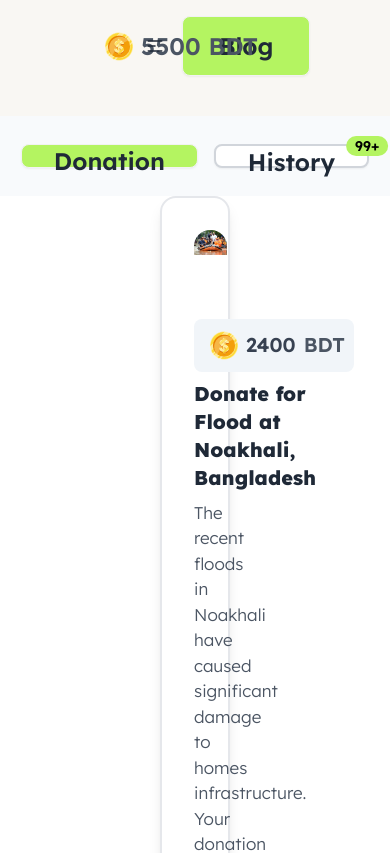
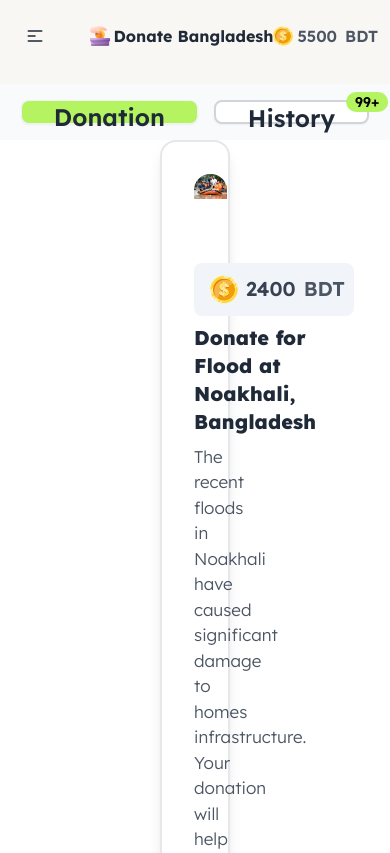
Before and after one commit to Developer-Jaber/donate-for-bangladesh, a plain HTML site: page index.html in a window 390 px wide. Shown: the top 853 px of the page. Drawn offline with nearby package versions, Linux system fonts and the light colour scheme.

Commit message:
added responsive behevier for header for mobile learge section

```diff
--- a/index.html
+++ b/index.html
@@ -37,7 +37,7 @@
      <header class="sticky top-0 z-40">
         <!-- added navber -->
          <nav class="">
-            <div class="navbar bg-header pt-4 pb-10 px-32">
+            <div class="navbar bg-header pt-3 pb-6 md:px-32">
                 <!-- Nav Start -->
                 <div class="navbar-start">
                   <div class="dropdown">
@@ -69,29 +69,29 @@
                       <li><a>Item 3</a></li>
                     </ul>
                   </div>
-                  <a id="blog-button" class="btn px-9 h-[60px] text-2xl bg-btn-green font-semi-bold">
+                  <a id="blog-button" class="btn hidden sm:flex  px-9 h-[60px] text-2xl bg-btn-green font-semi-bold">
                     Blog
                   </a>
                 </div>
 
                 <!-- Nav Center -->
-                <div class="navbar-center hidden lg:flex">
-                  <img class="mx-2 w-[55px]" src="./assets/logo.png" alt="">
-                  <h1 class="mx-2 text-2xl font-bold">Donate Bangladesh</h1>
+                <div class="navbar-center flex">
+                  <img class="mx-0 lg:mx-2 w-[20px] lg:w-[55px]" src="./assets/logo.png" alt="">
+                  <h1 class="mx-1 lg:mx-2 mr-5 md:mr-0 text-md lg:text-2xl font-bold">Donate Bangladesh</h1>
                 </div>
 
                 <!-- Nav End -->
                 <div class="navbar-end">
-                  <img class="mx-1 w-8" src="./assets/coin.png" alt="">
-                  <h1 id="my-current-ballence" class="mx-1 text-2xl font-semibold text-gray-600">5500</h1>
-                  <h1 class="mx-1 text-2xl font-semibold text-gray-600">BDT</h1>
+                  <img class="mx-0 lg:mx-1 w-5 lg:w-8" src="./assets/coin.png" alt="">
+                  <h1 id="my-current-ballence" class="mx-1 text-md lg:text-2xl font-semibold text-gray-600">5500</h1>
+                  <h1 class="mx-1 text-md lg:text-2xl font-semibold text-gray-600">BDT</h1>
                 </div>
               </div>
          </nav>
 
 
         <!-- added hero section -->
-         <section class="flex justify-center py-7 bg-slate-50 ">
+         <section class="flex justify-center py-4 bg-slate-50 ">
             <button id="donation-sec-btn" class="btn btn-xs lg:btn-lg mx-2 bg-btn-green px-8 text-2xl">Donation</button>
             <button id="history-sec-btn" class="btn btn-xs lg:btn-lg mx-2 bg-white px-8 text-2xl border-2 border-gray-300 indicator">
               <span class="indicator-item badge badge-secondary bg-btn-green border-0 text-black">99+</span>
--- a/js/index.js
+++ b/js/index.js
@@ -35,7 +35,7 @@ document.getElementById('donate-btn-1').addEventListener('click',function(){
             return
         }else if(newDonateAmountCard1 > myCurrentBallance){
             alert("You don't have enugh ballance!!!");
-        }else if(newDonateAmountCard1 === 0){
+        }else if(newDonateAmountCard1 < 0){
             alert('The donate amount is not valid!!')
         }else if(newDonateAmountCard1 === 0){
             alert('The donate amount is not valid!!')
@@ -88,7 +88,7 @@ document.getElementById('donate-btn-1').addEventListener('click',function(){
             return
         }else if(newDonateAmountCard2 > myCurrentBallance){
             alert("You don't have enugh ballance!!!");
-        }else if(newDonateAmountCard2 === 0){
+        }else if(newDonateAmountCard2 < 0){
             alert('The donate amount is not valid!!');
         }else if(newDonateAmountCard2 === 0){
             alert('The donate amount is not valid!!');
@@ -139,7 +139,7 @@ document.getElementById('donate-btn-1').addEventListener('click',function(){
                 return
             }else if(newDonateAmountCard3 > myCurrentBallance){
                 alert("You don't have enugh ballance!!!");
-            }else if(newDonateAmountCard3 === 0){
+            }else if(newDonateAmountCard3 < 0){
                 alert('The donate amount is not valid!!');
             }else if(newDonateAmountCard3 === 0){
                 alert('The donate amount is not valid!!');
```
Also changed, not shown: blog.html (+1 -1 lines).
